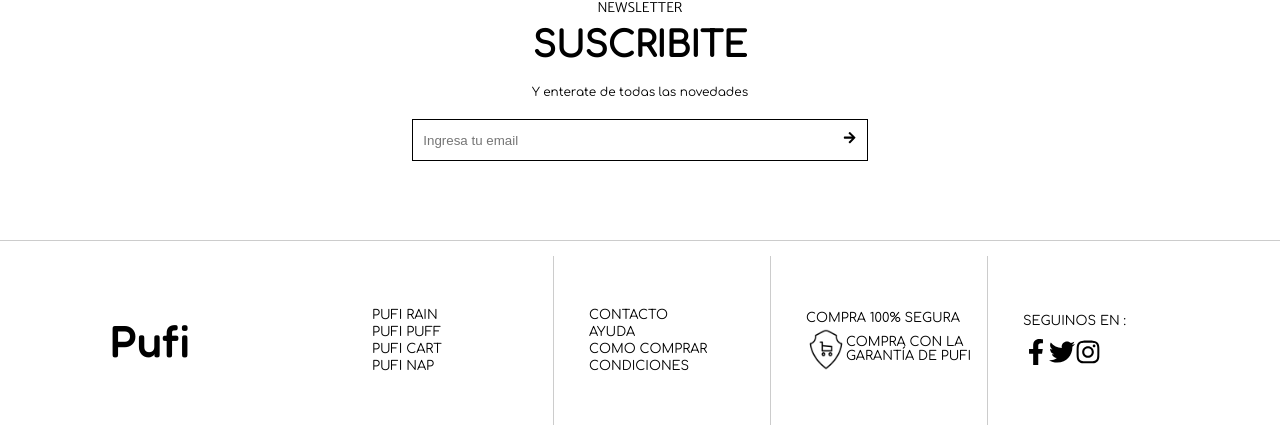
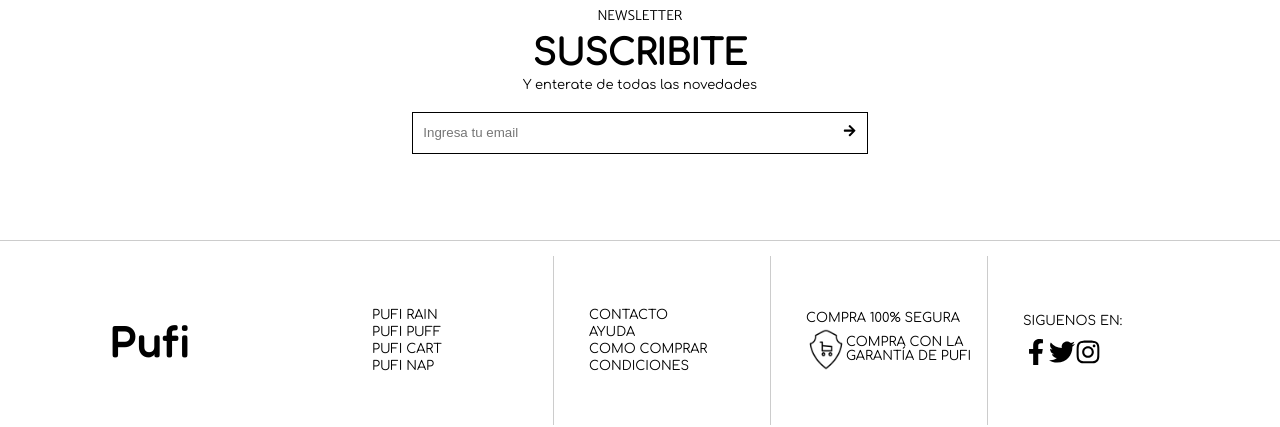
Before and after one commit to anagarcia791/pufi, a React (Create React App) app: page / in a window 1280 px wide. Shown: the part 4680-5107 px from the top of the page. Built offline with nearby package versions, Linux system fonts and the light colour scheme.

Commit message:
subscribe form component

```diff
--- a/src/components/footer/Footer.jsx
+++ b/src/components/footer/Footer.jsx
@@ -28,7 +28,7 @@
           </div>
         </div>
         <div className="footer-item">
-          <p>SEGUINOS EN :</p>
+          <p>SÍGUENOS EN:</p>
           <div>
             <a href="https://es-la.facebook.com/">
               <FaFacebookF />
--- a/src/components/index.js
+++ b/src/components/index.js
@@ -2,5 +2,5 @@
 export * from './footer/Footer'
 export * from './header/Header'
 export * from './left-product/LeftProduct'
-export * from './news-letter/NewsLetter'
+export * from './newsletter/Newsletter'
 export * from './right-product/RightProduct'
--- a/src/components/news-letter/NewsLetter.jsx
+++ b/src/components/newsletter/Newsletter.jsx
@@ -1,13 +1,13 @@
 import { Subscribe } from "./Subscribe ";
 
-export const NewsLetter = () => {
+export const Newsletter = () => {
   return (
     <section className="news-letter">
       <div className="news-letter-title">
         <h5>NEWSLETTER</h5>
         <h4>SUSCRIBITE</h4>
+        <p>Y enterate de todas las novedades</p>
       </div>
-      <p>Y enterate de todas las novedades</p>
       <Subscribe />
     </section>
   );
--- a/src/components/news-letter/Subscribe .jsx
+++ b/src/components/newsletter/Subscribe .jsx
@@ -2,13 +2,13 @@
 import { FaArrowRight } from "react-icons/fa";
 
 export const Subscribe = () => {
-  const [state, handleSubmit] = useForm("xnqrjbnv");
+  const [state, handleSubmit] = useForm("mlevjbpk");
   if (state.succeeded) {
-    return <p>Thanks for joining!</p>;
+      return <p>Thanks for joining!</p>;
   }
 
   return (
-    <form className="subscribe-form">
+    <form className="subscribe-form" onSubmit={handleSubmit}>
       <fieldset>
         <input
           id="email"
--- a/src/pages/LandingPage.jsx
+++ b/src/pages/LandingPage.jsx
@@ -3,7 +3,7 @@
   Footer,
   Header,
   LeftProduct,
-  NewsLetter,
+  Newsletter,
   RightProduct,
 } from "../components";
 
@@ -22,7 +22,7 @@
 import "../styles/header.css";
 import "../styles/product.css";
 import "../styles/collage.css";
-import "../styles/news-letter.css"
+import "../styles/newsletter.css";
 import "../styles/footer.css";
 
 export const LandingPage = () => {
@@ -34,7 +34,7 @@
       <LeftProduct imgUrl={cartScene} iconUrl={cart} product={"CART"} />
       <RightProduct imgUrl={pillowScene} iconUrl={pillow} product={"NAP"} />
       <Collage />
-      <NewsLetter />
+      <Newsletter />
       <Footer />
     </>
   );
--- a/src/styles/news-letter.css
+++ b/src/styles/newsletter.css
@@ -8,10 +8,6 @@
   align-items: center;
   align-content: center;
   font-family: "Comfortaa", cursive;
-}
-
-.news-letter p{
-  font-size: 12px;
 }
 
 .news-letter-title{
@@ -25,6 +21,11 @@
 .news-letter-title h4{
   padding-top: 10px;
   font-size: 35px;
+}
+
+.news-letter-title p{
+  padding-top: 5px;
+  font-size: 13px;
 }
 
 .subscribe-form input, button{
```
